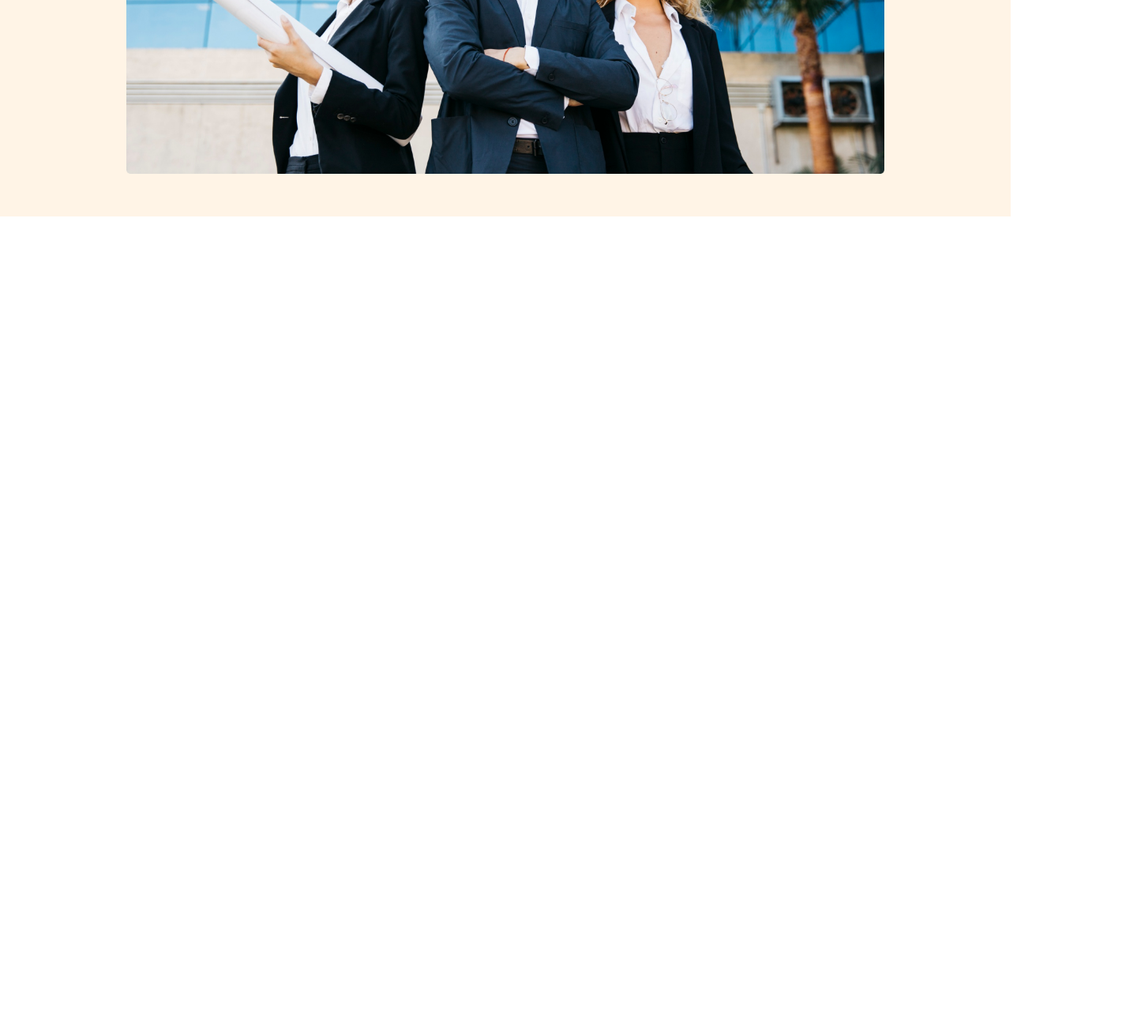
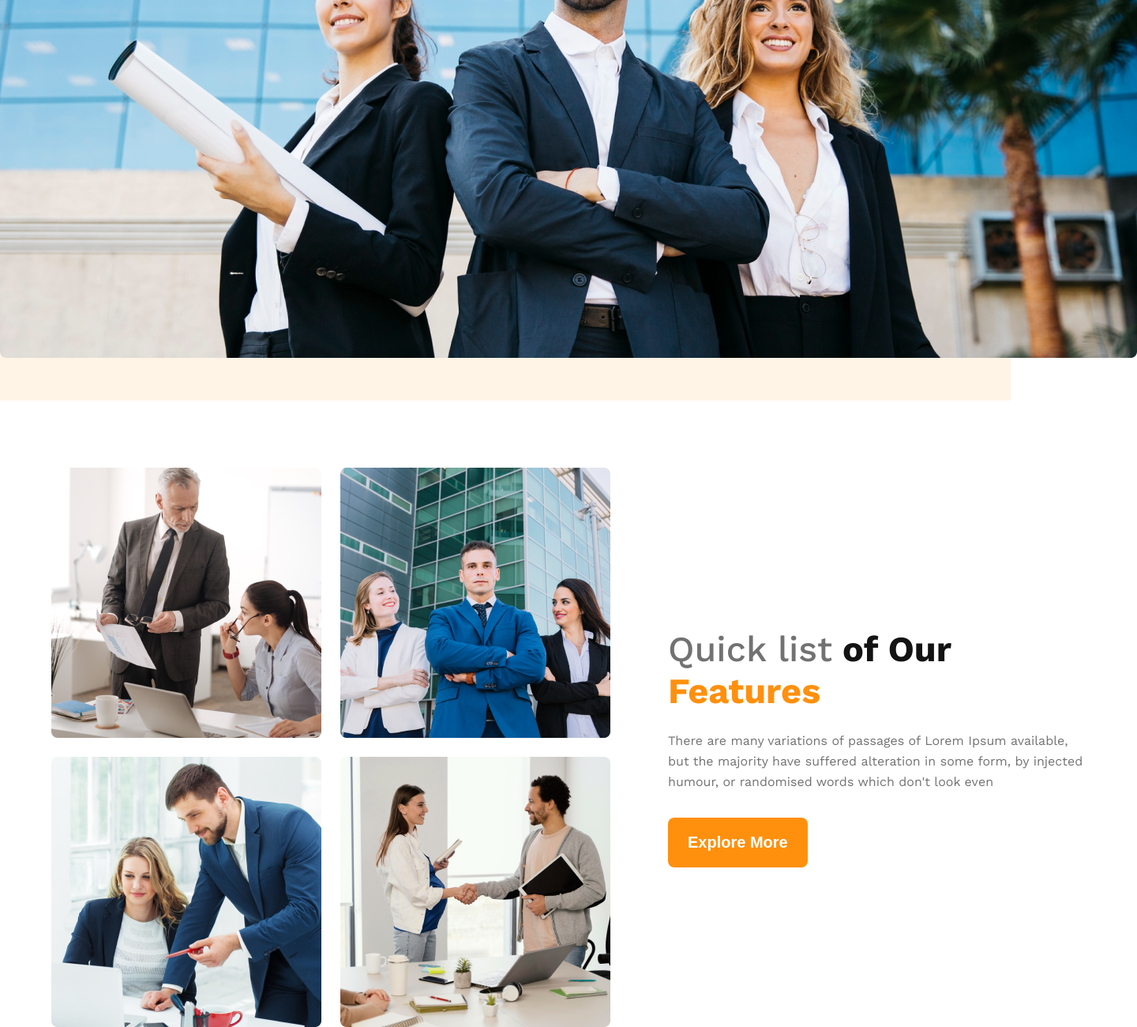
Before and after one commit to Rasel-khalipha/g3-architect-responsive-website, a plain HTML site: page index.html in a window 1280 px wide. Shown: the part 824-2124 px from the top of the page at 79% size, 1440 px wide, since content can reach past the window. Before the commit the page ends 1098 px from the top, so only its background shows below. Drawn offline with nearby package versions, Linux system fonts and the light colour scheme.

Commit message:
quick list area design done

```diff
--- a/index.html
+++ b/index.html
@@ -47,5 +47,36 @@
 			</div>
 		</header>
 		<!-- Header area end -->
+
+		<!-- main area start -->
+		<main class="main-area">
+			<!-- Quick List Area -->
+			<section class="quick-list-area">
+				<div class="container">
+					<div class="quick-list-content">
+						<div class="quick-list-image">
+							<img src="./images/team1.png" alt="team1" />
+							<img src="./images/team2.png" alt="team2" />
+							<img src="./images/team3.png" alt="team3" />
+							<img src="./images/team4.png" alt="team4" />
+						</div>
+						<div class="quick-list-text">
+							<h2>
+								<span class="medium-text">Quick list</span> of Our
+								<span class="orange-text">Features</span>
+							</h2>
+							<p>
+								There are many variations of passages of Lorem Ipsum available,
+								but the majority have suffered alteration in some form, by
+								injected humour, or randomised words which don't look even
+							</p>
+							<button class="btn">Explore More</button>
+						</div>
+					</div>
+				</div>
+			</section>
+			<!-- Quick List Area End -->
+		</main>
+		<!-- main area end -->
 	</body>
 </html>
--- a/styles/architect.css
+++ b/styles/architect.css
@@ -9,6 +9,7 @@ body {
 
 .container {
 	width: 75%;
+	width: 1440px;
 	margin: 0 auto;
 }
 .btn {
@@ -99,3 +100,45 @@ body {
 /* Banner area end */
 
 /* Quick list area start */
+.main-area .quick-list-area {
+	padding-top: 85px;
+}
+
+.main-area .quick-list-area .quick-list-content {
+	max-width: 1310px;
+	display: flex;
+	justify-content: space-between;
+	align-items: center;
+	gap: 73px;
+	margin: 0 auto;
+}
+.main-area .quick-list-area .quick-list-content .quick-list-image {
+	display: grid;
+	grid-template-columns: repeat(2, 1fr);
+	grid-template-rows: repeat(2, 1fr);
+	gap: 24px;
+}
+.main-area .quick-list-area .quick-list-content .quick-list-text {
+	max-width: 537px;
+}
+.main-area .quick-list-area .quick-list-content .quick-list-text h2 {
+	font-size: 2.8125rem;
+	font-weight: 700;
+	color: #131313;
+	margin-bottom: 24px;
+}
+
+.main-area .quick-list-area .quick-list-content .quick-list-text .medium-text {
+	font-weight: 500;
+	color: #727272;
+}
+.main-area .quick-list-area .quick-list-content .quick-list-text .orange-text {
+	color: #ff900e;
+}
+
+.main-area .quick-list-area .quick-list-content .quick-list-text p {
+	font-size: 1rem;
+	line-height: 1.625;
+	color: #727272;
+	margin-bottom: 32px;
+}
```
